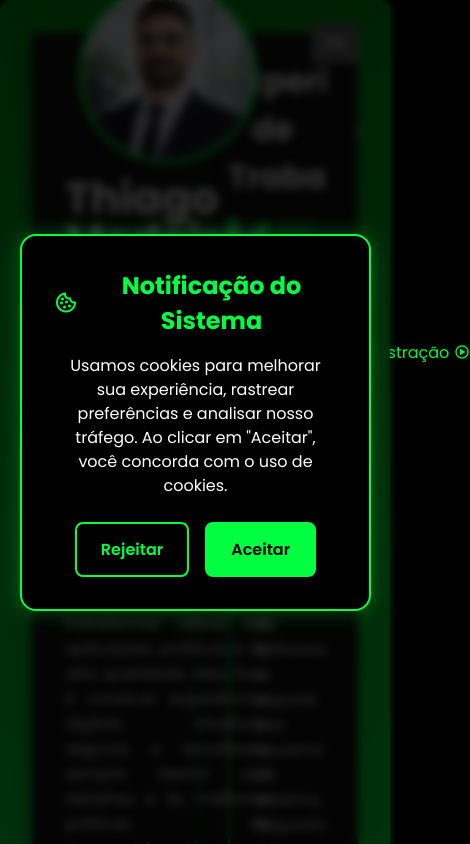
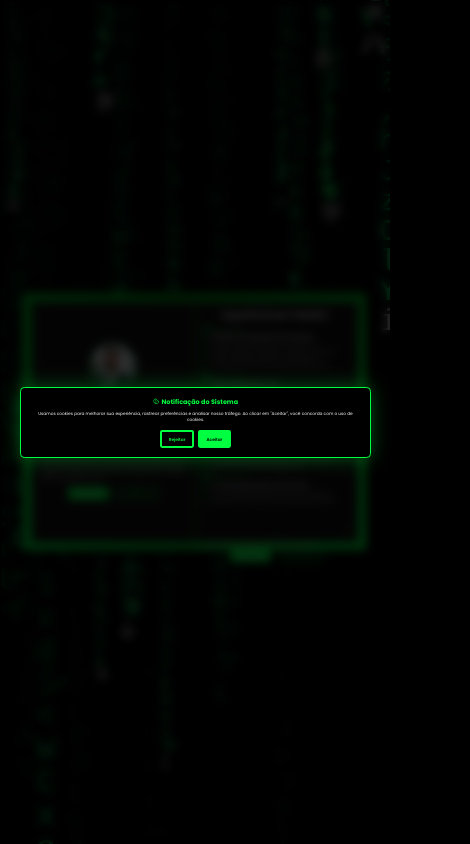
Before and after one commit to namelesman/namelesman.github.io, a Next.js app: page / in a window 390 px wide. Shown: the top 844 px of the page, 470 px wide, since content can reach past the window. Built offline with nearby package versions, Linux system fonts and the light colour scheme; no server answers.

Commit message:
fix: adjust mobile responsive layout for portrait mode

```diff
--- a/app/globals.css
+++ b/app/globals.css
@@ -346,7 +346,8 @@ html.light .theme-toggle-track {
 }
 
 .profile-page img {
-  max-width: 180px;
+  max-width: 11.25rem;
+  height: auto;
   border-radius: 50%;
   border: 0.25rem solid var(--main-color);
   margin-bottom: 0.8rem;
@@ -840,9 +841,230 @@ html.light .theme-toggle-track {
 }
 
 @keyframes fadeIn {
+}
+
+.portfolio-box .info-box p:nth-of-type(1) {
+  font-weight: 600;
+  margin-bottom: 0.1rem;
+}
+
+.portfolio-box .btn-box {
+  display: flex;
+  justify-content: center;
+}
+
+.portfolio-box .btn-box .btn {
+  margin: 0 1.15rem;
+}
+
+.contact-box {
+  text-align: center;
+  margin-top: 2rem;
+}
+
+.contact-box form {
+  display: flex;
+  flex-direction: column;
+  align-items: center;
+  gap: 1.2rem;
+  width: 100%;
+  max-width: 25rem;
+  margin: 0 auto;
+}
+
+.contact-box .field {
+  width: 100%;
+  background: rgba(0, 0, 0, 0.5);
+  border: var(--border);
+  border-radius: 0.5rem;
+  padding: 1rem;
+  font-size: 1rem;
+  color: var(--text-color);
+  transition: box-shadow 0.3s ease;
+}
+
+.contact-box .field:focus {
+  box-shadow: 0 0 10px rgba(0, 255, 65, 0.5);
+}
+
+.contact-box .field::placeholder {
+  color: var(--text-color);
+  opacity: 0.7;
+}
+
+.contact-box textarea {
+  resize: none;
+  height: 9rem;
+}
+
+.contact-box .btn {
+  cursor: pointer;
+  width: 100%;
+  max-width: 15rem;
+  margin-top: 0.5rem;
+}
+
+.back-profile {
+  position: absolute;
+  bottom: 1.2rem;
+  right: 2rem;
+  width: 2rem;
+  height: 2rem;
+  background: transparent;
+  border: var(--border);
+  border-radius: 0.3rem;
+  font-size: 1.1rem;
+  color: var(--main-color);
+  display: inline-flex;
+  justify-content: center;
+  align-items: center;
+  transition: 0.5s;
+}
+
+.back-profile:hover {
+  background: var(--main-color);
+  color: var(--white-color);
+}
+
+.back-profile p {
+  position: absolute;
+  top: -1.8rem;
+  left: 50%;
+  transform: translateX(-50%) scale(0.5);
+  font-size: 1rem;
+  color: var(--main-color);
+  opacity: 0;
+  transition: 0.5s;
+}
+
+.back-profile:hover p {
+  opacity: 1;
+  transform: translateX(-50%) scale(1);
+}
+
+.skills-content .content span svg {
+  width: 3rem;
+  height: 3rem;
+  margin: 0 auto;
+}
+
+.skills-content .content span svg .a {
+  fill: var(--main-color);
+}
+
+/* Cookie Modal */
+.cookie-modal-overlay {
+  position: fixed;
+  top: 0;
+  left: 0;
+  width: 100vw;
+  height: 100vh;
+  background: rgba(0, 0, 0, 0.8);
+  backdrop-filter: blur(5px);
+  display: flex;
+  justify-content: center;
+  align-items: center;
+  z-index: 1000;
+  opacity: 0;
+  animation: fadeIn 0.5s forwards;
+}
+
+.cookie-modal {
+  background: var(--bg-color);
+  border: var(--border);
+  box-shadow: 0 0 20px rgba(0, 255, 65, 0.3);
+  border-radius: 1rem;
+  padding: 2rem;
+  max-width: 500px;
+  width: 90%;
+  text-align: center;
+  transform: scale(0.8);
+  animation: popIn 0.5s forwards;
+}
+
+.cookie-modal h2 {
+  color: var(--main-color);
+  font-size: 1.5rem;
+  margin-bottom: 1rem;
+  display: flex;
+  align-items: center;
+  justify-content: center;
+  gap: 0.5rem;
+}
+
+.cookie-modal p {
+  color: var(--text-color);
+  font-size: 1rem;
+  margin-bottom: 1.5rem;
+  line-height: 1.5;
+}
+
+.cookie-buttons {
+  display: flex;
+  gap: 1rem;
+  justify-content: center;
+}
+
+.cookie-btn {
+  padding: 0.8rem 1.5rem;
+  border-radius: 0.5rem;
+  font-size: 1rem;
+  font-weight: 600;
+  cursor: pointer;
+  transition: 0.3s;
+}
+
+.cookie-btn.accept {
+  background: var(--main-color);
+  color: var(--bg-color);
+  border: 2px solid var(--main-color);
+}
+
+.cookie-btn.accept:hover {
+  box-shadow: 0 0 15px var(--main-color);
+}
+
+.cookie-btn.reject {
+  background: transparent;
+  color: var(--main-color);
+  border: 2px solid var(--main-color);
+}
+
+.cookie-btn.reject:hover {
+  background: var(--main-color);
+  color: var(--bg-color);
+}
+
+@keyframes fadeIn {
   to { opacity: 1; }
 }
 
 @keyframes popIn {
   to { transform: scale(1); }
 }
+
+/* RESPONSIVE DESIGN */
+@media screen and (max-width: 1280px), screen and (max-height: 960px) {
+  html {
+    /* Base scaling for landscape or square-ish screens */
+    font-size: min(1.2vw, 1.6vh);
+  }
+
+  body {
+    overflow: hidden;
+  }
+
+  #particles-js {
+    position: absolute;
+    width: 100%;
+    height: 100%;
+  }
+}
+
+/* Specific adjustment for portrait mode so it's not too cramped on the edges */
+@media screen and (max-width: 768px) and (orientation: portrait) {
+  html {
+    /* 1.1vw makes the book 88vw wide instead of 96vw, leaving comfortable margins */
+    font-size: 1.1vw;
+  }
+}
```
